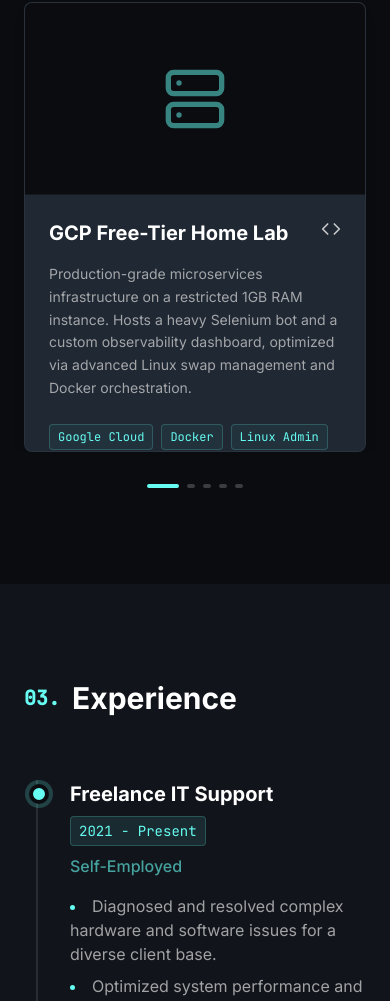
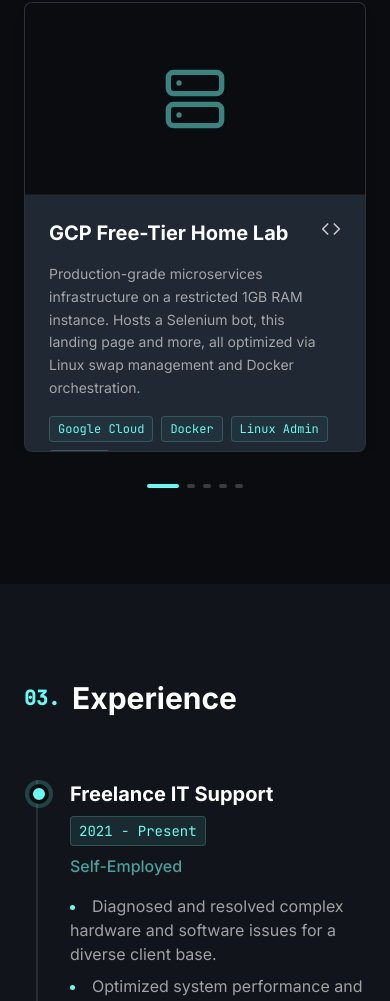
Before and after one commit to agmonetti/Portfolio-personal, a React (Vite) app: page / in a window 390 px wide. Shown: the part 2102-3103 px from the top of the page. Built offline with nearby package versions, Linux system fonts and the light colour scheme.

Commit message:
new mobile scroll in project's section

```diff
--- a/src/components/Projects.tsx
+++ b/src/components/Projects.tsx
@@ -6,7 +6,7 @@ const Projects: React.FC = () => {
   const projects: Project[] = [
     {
       title: "GCP Free-Tier Home Lab",
-      description: "Production-grade microservices infrastructure on a restricted 1GB RAM instance. Hosts a heavy Selenium bot and a custom observability dashboard, optimized via advanced Linux swap management and Docker orchestration.",
+      description: "Production-grade microservices infrastructure on a restricted 1GB RAM instance. Hosts a Selenium bot, this landing page and more, all optimized via Linux swap management and Docker orchestration.",
       tags: ["Google Cloud", "Docker", "Linux Admin", "DevOps"],
       icon: Server,
       links: { code: "https://github.com/agmonetti/gcp-free-tier-linux-server" },
@@ -136,9 +136,12 @@ const Projects: React.FC = () => {
                   </div>
 
                   {/* Content */}
-                  <div className="p-6 flex flex-col flex-1">
-                    <div className="flex justify-between items-start mb-4">
-                      <h3 className="text-xl font-bold text-white group-hover:text-primary transition-colors truncate pr-2">{project.title}</h3>
+                  <div className="p-6 flex flex-col flex-1 h-full">
+                  {/* Header: Title & Link */}
+                  <div className="flex justify-between items-start mb-4 gap-4 shrink-0">
+                    <h3 className="text-xl font-bold text-white group-hover:text-primary transition-colors line-clamp-1" title={project.title}>
+                      {project.title}
+                    </h3>
                     <div className="flex gap-3 shrink-0">
                       {project.links.code && (
                         <a href={project.links.code} target="_blank" rel="noopener noreferrer" className="text-text hover:text-white transition-colors" title="View Source">
@@ -147,18 +150,19 @@ const Projects: React.FC = () => {
                       )}
                     </div>
                   </div>
-
-                    <p className="text-text/80 text-sm mb-6 flex-1 leading-relaxed overflow-hidden text-ellipsis">
+                  <div className="flex-1 overflow-y-auto pr-2 mb-4 scrollbar-thin scrollbar-thumb-primary/20 scrollbar-track-transparent hover:scrollbar-thumb-primary/50">
+                    <p className="text-text/80 text-sm leading-relaxed">
                       {project.description}
                     </p>
-
-                    <div className="flex flex-wrap gap-2 mt-auto">
+                  </div>
+                  <div className="flex flex-wrap gap-2 mt-auto shrink-0">
                     {project.tags.map((tag, tIdx) => (
                       <span key={tIdx} className="text-xs font-mono px-2 py-1 rounded bg-primary/5 text-primary border border-primary/20">
                         {tag}
                       </span>
                     ))}
                   </div>
+
                 </div>
                 </article>
               </div>
```
Lines whose indentation alone changed are shown as unchanged.
